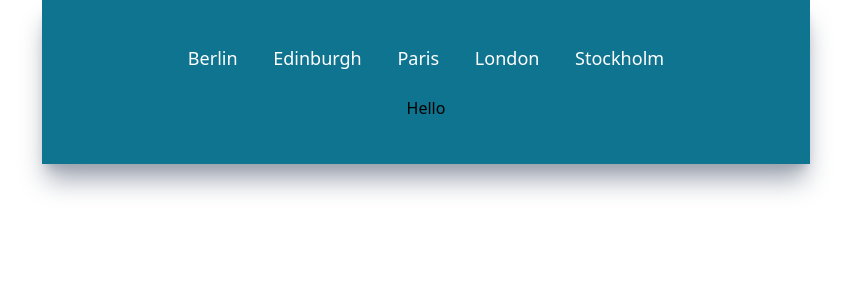
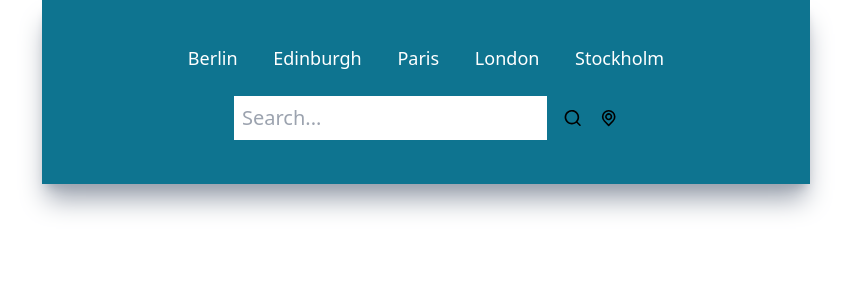
Before and after one commit to juliendy/weather-app, a React (Create React App) app: page / in a window 1280 px wide. Shown: the top 300 px of the page, without its empty margins (214-1065 px from the left). Built offline with nearby package versions, Linux system fonts and the light colour scheme.

Commit message:
icons added + input

```diff
--- a/src/components/Inputs.jsx
+++ b/src/components/Inputs.jsx
@@ -3,7 +3,15 @@
 function Inputs() {
     return (
         <div className="flex flex-row justify-center my-6">
-            <h1>Hello</h1>
+            <div className="flex flex-row w-3/4 items-center justify-center space-x-4">
+                <input
+                    type="text"
+                    placeholder="Search..."
+                    className="text-xl font-light p-2 w-full focus:outline-none capitalize"
+                />
+                <UilSearch />
+                <UilLocationPoint />
+            </div>
         </div>
     );
 }
```
